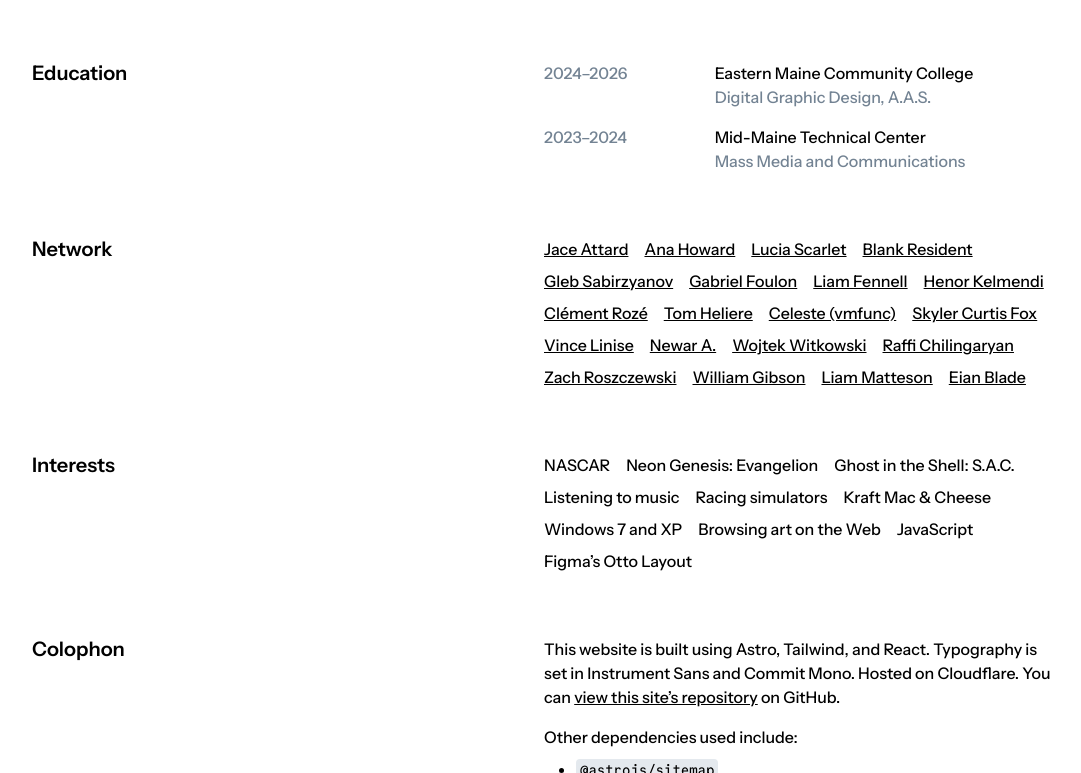
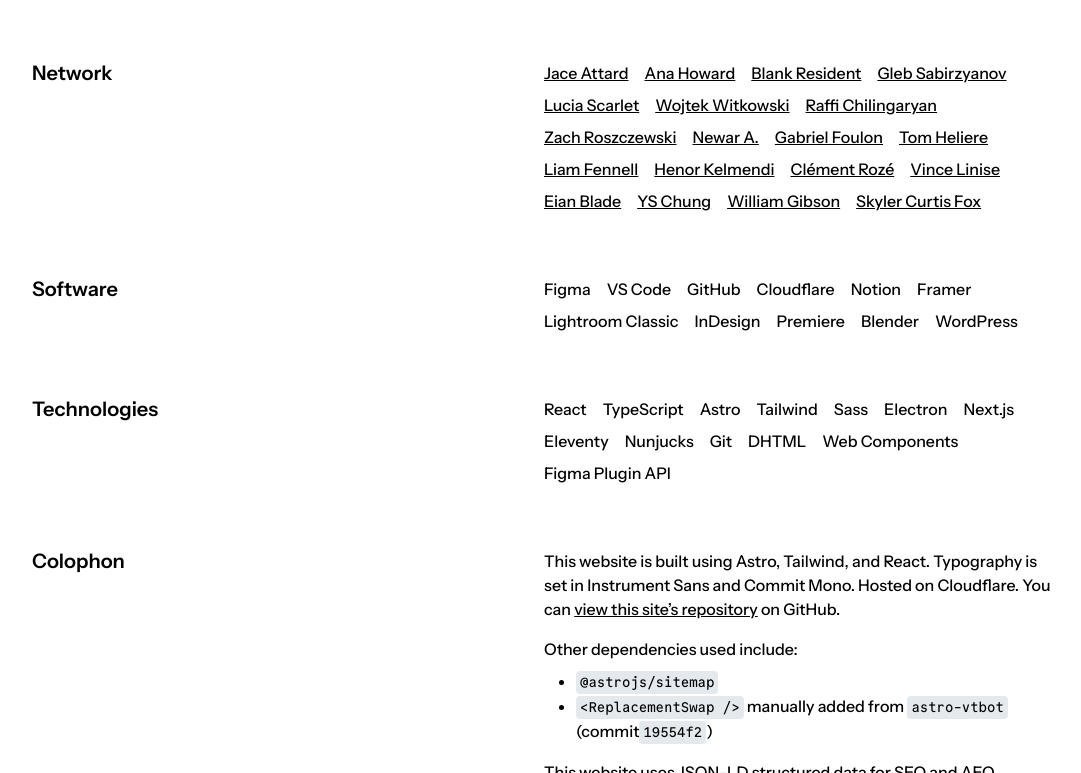
Before and after one commit to aetinx/website, an Astro site: page /about in a window 1280 px wide. Shown: the part 913-1686 px from the top of the page, without its empty margins (96-1177 px from the left). Built offline with nearby package versions, Linux system fonts and the light colour scheme; Astro itself is replaced by a stand-in of ours.

Commit message:
Adjust about information

```diff
--- a/src/data/about.ts
+++ b/src/data/about.ts
@@ -73,10 +73,10 @@
     "Brand & identity",
     "Iconography",
     "Lettering",
-    "Livery design",
     "Photography",
     "Product design",
     "UI animation",
+    "Virtual livery design",
     "Web design",
     "Web technologies",
   ],
@@ -122,7 +122,6 @@
     "NASCAR",
     "Neon Genesis: Evangelion",
     "Ghost in the Shell: S.A.C.",
-    "Listening to music",
     "Racing simulators",
     "Kraft Mac & Cheese",
     "Windows 7 and XP",
@@ -136,12 +135,12 @@
     { name: "GitHub" },
     { name: "Cloudflare" },
     { name: "Notion" },
+    { name: "Framer" },
     { name: "Lightroom Classic" },
     { name: "InDesign" },
     { name: "Premiere" },
-    { name: "WordPress" },
-    { name: "Framer" },
     { name: "Blender" },
+    { name: "WordPress" }
   ],
   certs: [
     {
@@ -167,7 +166,8 @@
     { name: "Nunjucks" },
     { name: "Git" },
     { name: "DHTML" },
-    { name: "Web Components" }
+    { name: "Web Components" },
+    { name: "Figma Plugin API" }
   ],
   contacts: [
     {
@@ -179,10 +179,6 @@
       url: "https://ana.sh",
     },
     {
-      name: "Lucia Scarlet",
-      url: "https://lucia.red",
-    },
-    {
       name: "Blank Resident",
       url: "https://www.linkedin.com/in/blankresident/",
     },
@@ -191,8 +187,32 @@
       url: "https://gleb.sexy",
     },
     {
+      name: "Lucia Scarlet",
+      url: "https://lucia.red",
+    },
+    {
+      name: "Wojtek Witkowski",
+      url: "https://wojtek.im/",
+    },
+    {
+      name: "Raffi Chilingaryan",
+      url: "https://www.raffi.zip/",
+    },
+    {
+      name: "Zach Roszczewski",
+      url: "https://www.zachroszczewski.com/",
+    },
+    {
+      name: "Newar A.",
+      url: "https://www.newar.net/",
+    },
+    {
       name: "Gabriel Foulon",
       url: "https://x.com/GabFoulon",
+    },
+    {
+      name: "Tom Heliere",
+      url: "https://tomthings.fr/",
     },
     {
       name: "Liam Fennell",
@@ -207,48 +227,24 @@
       url: "https://clementroze.com/",
     },
     {
-      name: "Tom Heliere",
-      url: "https://tomthings.fr/",
-    },
-    {
-      name: "Celeste (vmfunc)",
-      url: "https://vmfunc.re/",
-    },
-    {
-      name: "Skyler Curtis Fox",
-      url: "https://x.com/SkylerCurtisFox",
-    },
-    {
       name: "Vince Linise",
       url: "https://vincelinise.com/",
     },
     {
-      name: "Newar A.",
-      url: "https://www.newar.net/",
+      name: "Eian Blade",
+      url: "https://eian.studio/",
     },
     {
-      name: "Wojtek Witkowski",
-      url: "https://wojtek.im/",
-    },
-    {
-      name: "Raffi Chilingaryan",
-      url: "https://www.raffi.zip/",
-    },
-    {
-      name: "Zach Roszczewski",
-      url: "https://www.zachroszczewski.com/",
+      name: "YS Chung",
+      url: "https://yschung.org",
     },
     {
       name: "William Gibson",
       url: "https://william.cv/",
     },
     {
-      name: "Liam Matteson",
-      url: "https://www.liam.cv/",
-    },
-    {
-      name: "Eian Blade",
-      url: "https://eian.studio/",
+      name: "Skyler Curtis Fox",
+      url: "https://x.com/SkylerCurtisFox",
     },
   ],
 }
--- a/src/pages/about.astro
+++ b/src/pages/about.astro
@@ -27,7 +27,7 @@
           Guided by a love of exceptional design, it’s my mission to create extraordinary work of my own, and to create for public good.
         </p>
         <p>
-          When not creating, I enjoy spending my time driving in racing simulators, curating tasteful inspiration, and hanging out with
+          When not creating, I enjoy spending my time curating design inspiration, driving in racing simulators, and hanging out with
           friends.
         </p>
       </div>
@@ -57,7 +57,7 @@
             }
           </ul>
         </AboutSection>
-        <AboutSection title="Education">
+        <!-- <AboutSection title="Education">
           <ul class="flex flex-col gap-4">
             {
               about.education.map(x => (
@@ -73,7 +73,7 @@
               ))
             }
           </ul>
-        </AboutSection>
+        </AboutSection> -->
         <AboutSection title="Network">
           <ul class="flex flex-wrap gap-x-4 gap-y-2">
             {
@@ -87,9 +87,19 @@
             }
           </ul>
         </AboutSection>
-        <AboutSection title="Interests">
+        <!-- <AboutSection title="Interests">
           <ul class="flex flex-wrap gap-x-4 gap-y-2">
             {about.interests.map(x => <li>{x}</li>)}
+          </ul>
+        </AboutSection> -->
+        <AboutSection title="Software">
+          <ul class="flex flex-wrap gap-x-4 gap-y-2">
+            {about.stack.map(x => <li>{x.name}</li>)}
+          </ul>
+        </AboutSection>
+        <AboutSection title="Technologies">
+          <ul class="flex flex-wrap gap-x-4 gap-y-2">
+            {about.langs.map(x => <li>{x.name}</li>)}
           </ul>
         </AboutSection>
         <AboutSection title="Colophon">
```
